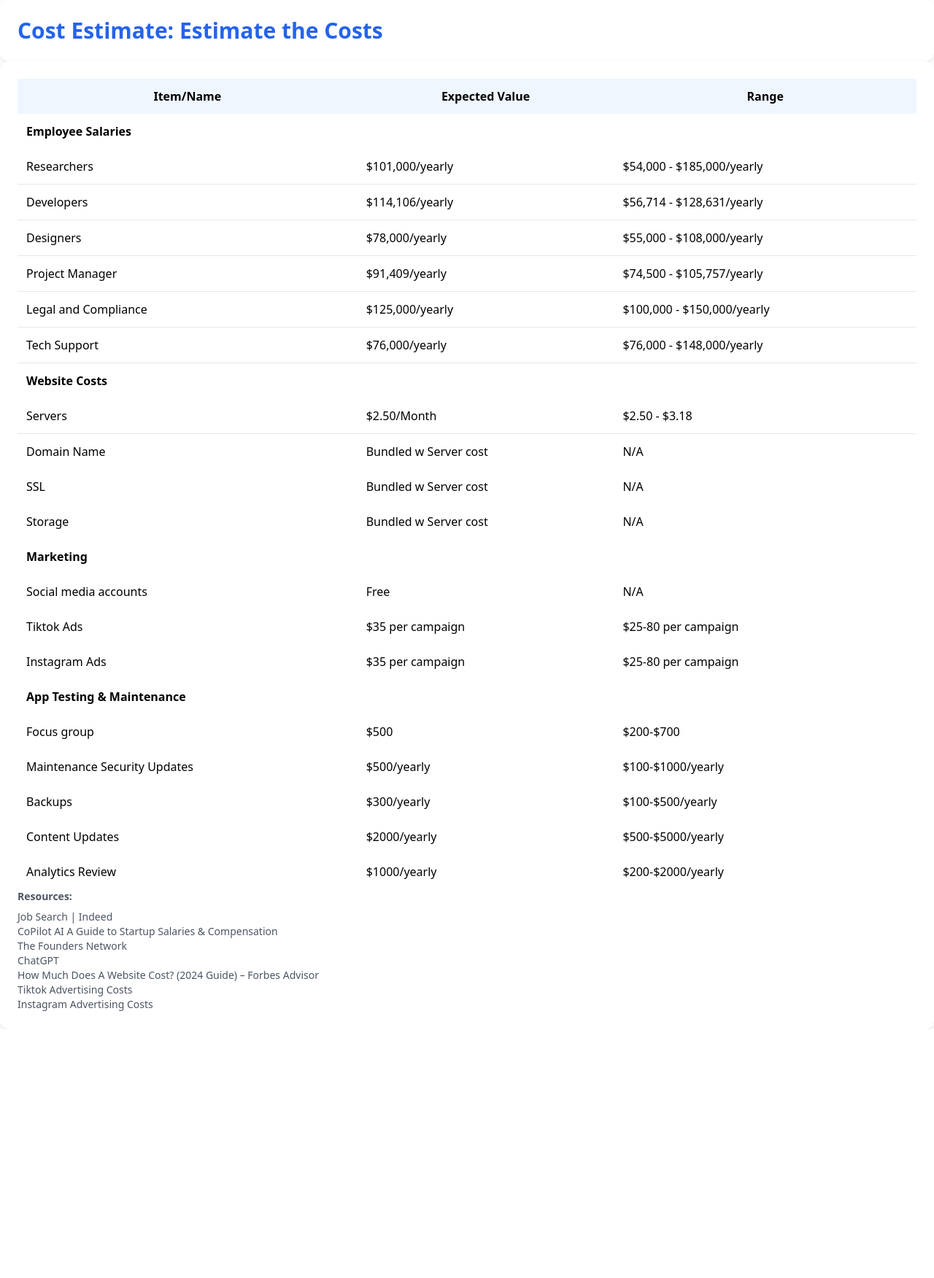
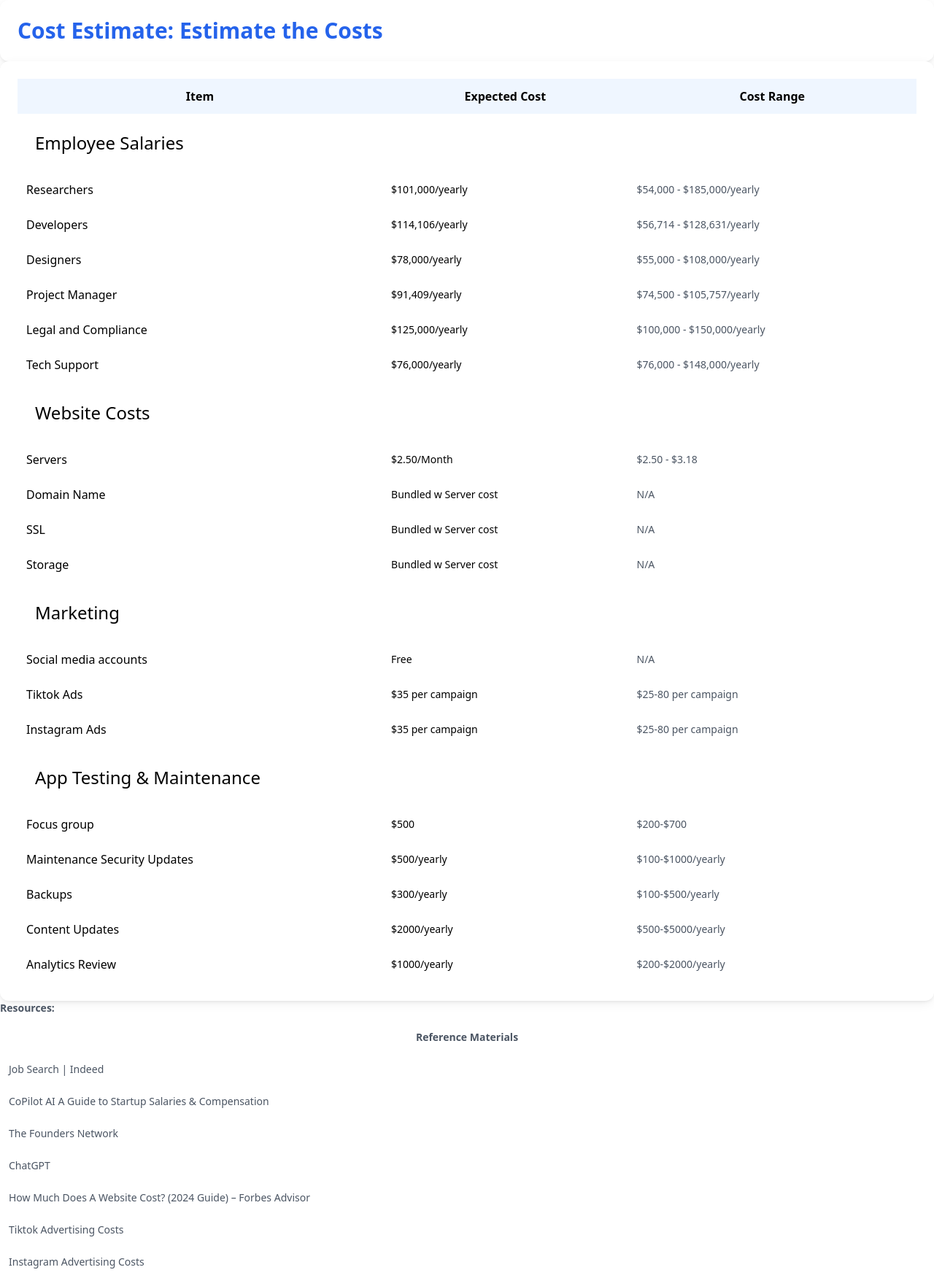
Before and after one commit to ZipZapTask/ZipZapTask, a Flask app: page /costEstimate in a window 1280 px wide. Shown: the part 69-1821 px from the top of the page at 73% size. Before the commit the page ends 1480 px from the top, so only its background shows below. Run offline with Flask 3, Linux system fonts and the light colour scheme.

Commit message:
Cost estimate page
Against my own will and the will of the computer it works

```diff
--- a/app.py
+++ b/app.py
@@ -2,6 +2,7 @@
 from data.team_members import team_members
 from data.routes import routes
 from data.wbs_data import converted_data
+from data.cost_sections import cost_sections, resources
 
 app = Flask(__name__)
 
@@ -27,7 +28,8 @@
 
 @app.route('/costEstimate')
 def costEstimate():
-    return render_template("costEstimate.html")
+    return render_template("costEstimate.html", cost_sections=cost_sections,
+                           resources=resources)
 
 @app.route('/criticalPathAnalysis')
 def criticalPathAnalysis():
--- a/templates/costEstimate.html
+++ b/templates/costEstimate.html
@@ -9,151 +9,61 @@
         <h1 class="text-3xl font-bold text-blue-600 mb-6">Cost Estimate: Estimate the Costs</h1>
     </div>
 
-    <!-- Cost Estimate Table -->
+    <!-- Unified Cost Estimate Table -->
     <div class="bg-white rounded-lg shadow-md p-6">
-        <table class="w-full border-2 border-blue-200">
+        <div class="w-full overflow-x-auto">
+            <table class="w-full table-fixed border-collapse border border-blue-200">
                 <thead class="bg-blue-50">
                     <tr>
-                    <th class="border-b-2 border-blue-300 p-3 text-left">Item/Name</th>
-                    <th class="border-b-2 border-blue-300 p-3 text-left">Expected Value</th>
-                    <th class="border-b-2 border-blue-300 p-3 text-left">Range</th>
+                        <th class="border border-blue-200 p-3 text-left w-1/3 min-w-[150px]">Item</th>
+                        <th class="border border-blue-200 p-3 text-right w-1/3 min-w-[150px]">Expected Cost</th>
+                        <th class="border border-blue-200 p-3 text-right w-1/3 min-w-[150px]">Cost Range</th>
                     </tr>
                 </thead>
                 <tbody>
-                <!-- Employee Salaries Section -->
-                <tr class="bg-blue-100 border-b-2 border-blue-200">
-                    <td colspan="3" class="border-x-2 border-blue-200 p-3 font-bold">Employee Salaries</td>
+                    {% for section in cost_sections %}
+                    <!-- Section Title Row with Increased Font Size and Spacing -->
+                    <tr>
+                        <td colspan="3" class="bg-blue-100 p-6 font-extrabold text-2xl text-left">{{ section.title }}</td>
                     </tr>
-                <tr class="border-b border-blue-100">
-                    <td class="border-x-2 border-blue-200 p-3">Researchers</td>
-                    <td class="border-x-2 border-blue-200 p-3">$101,000/yearly</td>
-                    <td class="border-x-2 border-blue-200 p-3">$54,000 - $185,000/yearly</td>
+                    <!-- Items in the Section -->
+                    {% for item in section['items'] %}
+                    <tr class="hover:bg-blue-50 transition-colors">
+                        <td class="border border-blue-200 p-3 font-medium align-middle">{{ item.name }}</td>
+                        <td class="border border-blue-200 p-3 text-right text-sm whitespace-nowrap">{{ item.expected }}</td>
+                        <td class="border border-blue-200 p-3 text-right text-sm text-gray-600">
+                            {% if item.range != 'N/A' %}{{ item.range }}{% else %}N/A{% endif %}
+                        </td>
                     </tr>
-
-                <tr class="border-b border-blue-100">
-                    <td class="border-x-2 border-blue-200 p-3">Developers</td>
-                    <td class="border-x-2 border-blue-200 p-3">$114,106/yearly</td>
-                    <td class="border-x-2 border-blue-200 p-3">$56,714 - $128,631/yearly</td>
+                    {% endfor %}
+                    <!-- Spacing Row Between Sections -->
+                    <tr>
+                        <td colspan="3" class="h-6"></td>
                     </tr>
-
-                <tr class="border-b border-blue-100">
-                    <td class="border-x-2 border-blue-200 p-3">Designers</td>
-                    <td class="border-x-2 border-blue-200 p-3">$78,000/yearly</td>
-                    <td class="border-x-2 border-blue-200 p-3">$55,000 - $108,000/yearly</td>
-                </tr>
-
-                <tr class="border-b border-blue-100">
-                    <td class="border-x-2 border-blue-200 p-3">Project Manager</td>
-                    <td class="border-x-2 border-blue-200 p-3">$91,409/yearly</td>
-                    <td class="border-x-2 border-blue-200 p-3">$74,500 - $105,757/yearly</td>
-                </tr>
-
-                <tr class="border-b border-blue-100">
-                    <td class="border-x-2 border-blue-200 p-3">Legal and Compliance</td>
-                    <td class="border-x-2 border-blue-200 p-3">$125,000/yearly</td>
-                    <td class="border-x-2 border-blue-200 p-3">$100,000 - $150,000/yearly</td>
-                </tr>
-
-                <tr class="border-b border-blue-100">
-                    <td class="border-x-2 border-blue-200 p-3">Tech Support</td>
-                    <td class="border-x-2 border-blue-200 p-3">$76,000/yearly</td>
-                    <td class="border-x-2 border-blue-200 p-3">$76,000 - $148,000/yearly</td>
-                </tr>
-
-
-                <!-- Website Costs Section -->
-                <tr class="bg-blue-100">
-                    <td colspan="3" class="border p-3 font-bold">Website Costs</td>
-                </tr>
-
-                <tr class="border-b border-blue-100">
-                    <td class="border-x-2 border-blue-200 p-3">Servers</td>
-                    <td class="border-x-2 border-blue-200 p-3">$2.50/Month</td>
-                    <td class="border-x-2 border-blue-200 p-3">$2.50 - $3.18</td>
-                </tr>
-
-                <tr>
-                    <td class="border-x-2 border-blue-200 p-3">Domain Name</td>
-                    <td class="border-x-2 border-blue-200 p-3">Bundled w Server cost</td>
-                    <td class="border-x-2 border-blue-200 p-3">N/A</td>
-                </tr>
-
-                <tr>
-                    <td class="border-x-2 border-blue-200 p-3">SSL</td>
-                    <td class="border-x-2 border-blue-200 p-3">Bundled w Server cost</td>
-                    <td class="border-x-2 border-blue-200 p-3">N/A</td>
-                </tr>
-
-                <tr>
-                    <td class="border-x-2 border-blue-200 p-3">Storage</td>
-                    <td class="border-x-2 border-blue-200 p-3">Bundled w Server cost</td>
-                    <td class="border-x-2 border-blue-200 p-3">N/A</td>
-                </tr>
-
-                <!-- Marketing Section -->
-                <tr class="bg-blue-100">
-                    <td colspan="3" class="border p-3 font-bold">Marketing</td>
-                </tr>
-                <tr>
-                    <td class="border-x-2 border-blue-200 p-3">Social media accounts</td>
-                    <td class="border-x-2 border-blue-200 p-3">Free</td>
-                    <td class="border-x-2 border-blue-200 p-3">N/A</td>
-                </tr>
-                <tr>
-                    <td class="border-x-2 border-blue-200 p-3">Tiktok Ads</td>
-                    <td class="border-x-2 border-blue-200 p-3">$35 per campaign</td>
-                    <td class="border-x-2 border-blue-200 p-3">$25-80 per campaign</td>
-                </tr>
-                <tr>
-                    <td class="border-x-2 border-blue-200 p-3">Instagram Ads</td>
-                    <td class="border-x-2 border-blue-200 p-3">$35 per campaign</td>
-                    <td class="border-x-2 border-blue-200 p-3">$25-80 per campaign</td>
-                </tr>
-
-                <!-- App Testing and Maintenance Section -->
-                <tr class="bg-blue-100">
-                    <td colspan="3" class="border p-3 font-bold">App Testing & Maintenance</td>
-                </tr>
-                <tr>
-                    <td class="border-x-2 border-blue-200 p-3">Focus group</td>
-                    <td class="border-x-2 border-blue-200 p-3">$500</td>
-                    <td class="border-x-2 border-blue-200 p-3">$200-$700</td>
-                </tr>
-                <tr>
-                    <td class="border-x-2 border-blue-200 p-3">Maintenance Security Updates</td>
-                    <td class="border-x-2 border-blue-200 p-3">$500/yearly</td>
-                    <td class="border-x-2 border-blue-200 p-3">$100-$1000/yearly</td>
-                </tr>
-                <tr>
-                    <td class="border-x-2 border-blue-200 p-3">Backups</td>
-                    <td class="border-x-2 border-blue-200 p-3">$300/yearly</td>
-                    <td class="border-x-2 border-blue-200 p-3">$100-$500/yearly</td>
-                </tr>
-                <tr>
-                    <td class="border-x-2 border-blue-200 p-3">Content Updates</td>
-                    <td class="border-x-2 border-blue-200 p-3">$2000/yearly</td>
-                    <td class="border-x-2 border-blue-200 p-3">$500-$5000/yearly</td>
-                </tr>
-                <tr>
-                    <td class="border-x-2 border-blue-200 p-3">Analytics Review</td>
-                    <td class="border-x-2 border-blue-200 p-3">$1000/yearly</td>
-                    <td class="border-x-2 border-blue-200 p-3">$200-$2000/yearly</td>
-                </tr>
+                    {% endfor %}
                 </tbody>
             </table>
+        </div>
+    </div>
 
     <!-- Resources Section -->
     <div class="mt-6 text-sm text-gray-600">
         <h2 class="font-bold mb-2">Resources:</h2>
-            <ul class="list-disc list-inside">
-                <li>Job Search | Indeed</li>
-                <li>CoPilot AI A Guide to Startup Salaries & Compensation</li>
-                <li>The Founders Network</li>
-                <li>ChatGPT</li>
-                <li>How Much Does A Website Cost? (2024 Guide) – Forbes Advisor</li>
-                <li>Tiktok Advertising Costs</li>
-                <li>Instagram Advertising Costs</li>
-            </ul>
+        <div class="w-full overflow-x-auto">
+            <table class="w-full table-fixed border-collapse border border-gray-200">
+                <thead class="bg-gray-50">
+                    <tr>
+                        <th class="border border-gray-200 p-3 text-left w-full min-w-[300px]">Reference Materials</th>
+                    </tr>
+                </thead>
+                <tbody>
+                    {% for resource in resources %}
+                    <tr class="hover:bg-gray-50 transition-colors">
+                        <td class="border border-gray-200 p-3 align-middle">{{ resource }}</td>
+                    </tr>
+                    {% endfor %}
+                </tbody>
+            </table>
         </div>
     </div>
 </div>
```
Also changed, not shown: data/cost_sections.py (added, +50 -0 lines). Lines whose indentation alone changed are shown as unchanged.
